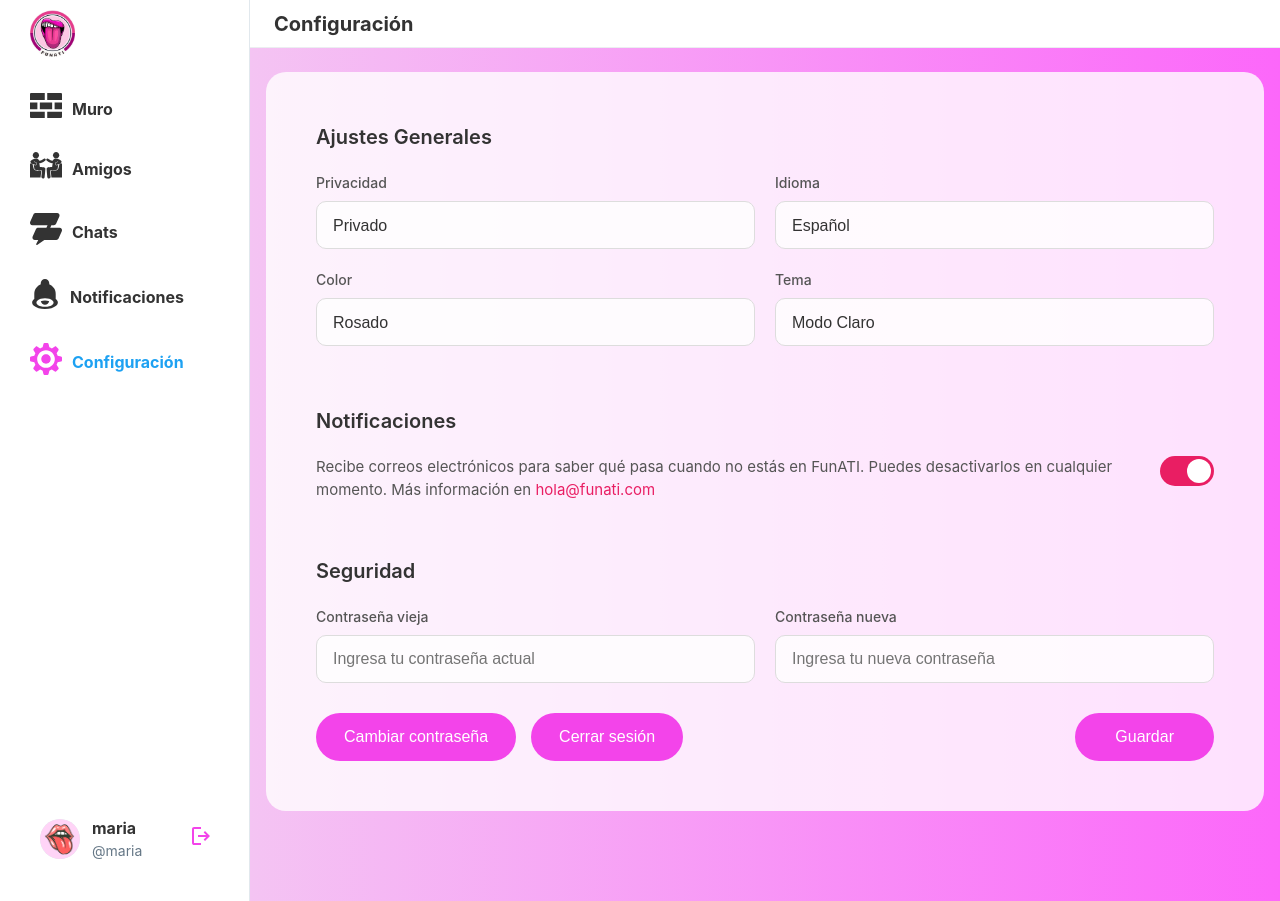
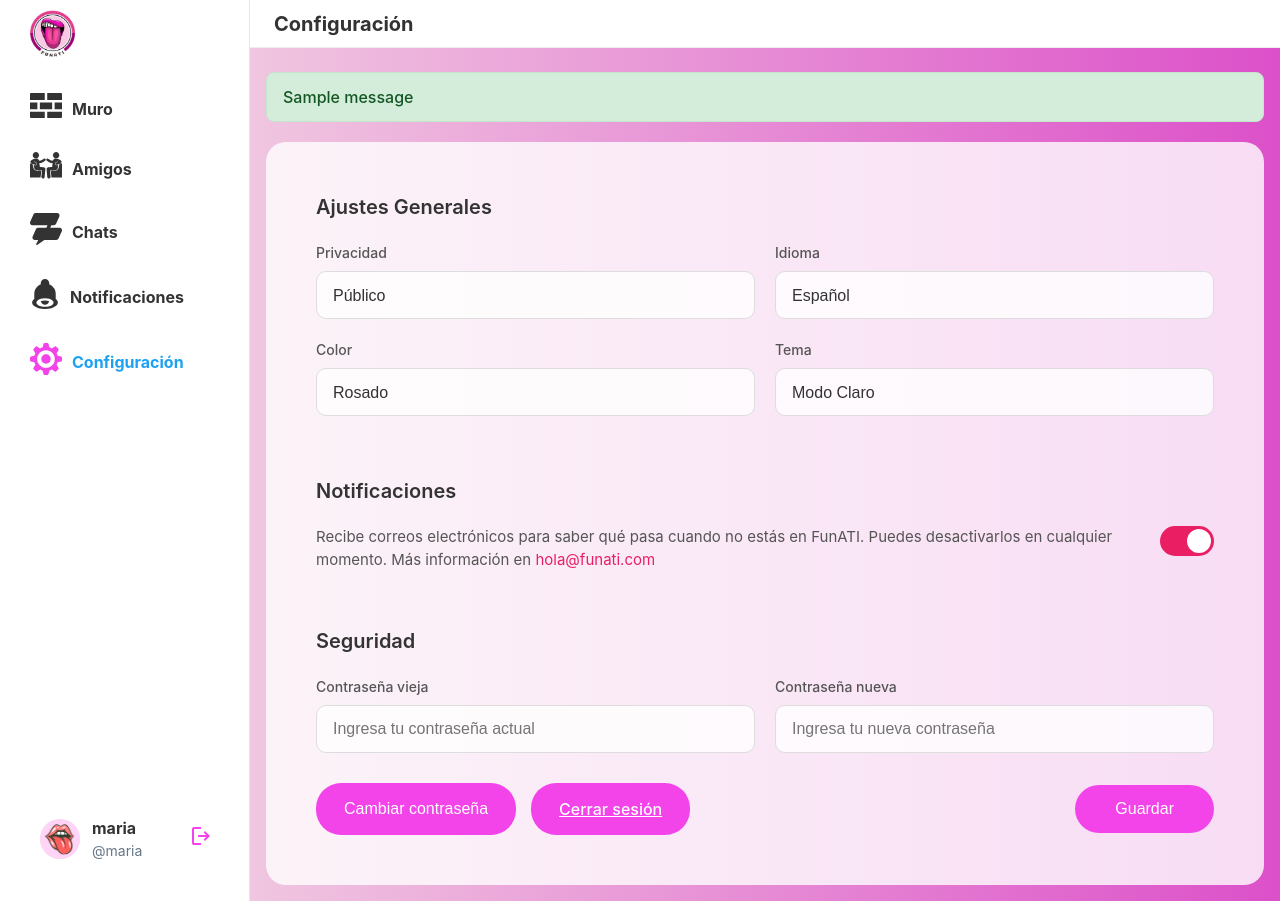
Before and after one commit to Daviddp96/RetirATI, a Django app: page /settings/ in a window 1280 px wide. Run offline with Django 5.2, Linux system fonts and the light colour scheme; a user stored in the database is signed in; data comes from the database, SQL or seed files in the repository; tables that the repository leaves empty hold one stand-in row (values such as "Sample post"); one stand-in notice (Sample message) is shown.

Commit message:
change color

```diff
--- a/funATI/funATI/settings.py
+++ b/funATI/funATI/settings.py
@@ -69,6 +69,7 @@ TEMPLATES = [
                 'django.template.context_processors.request',
                 'django.contrib.auth.context_processors.auth',
                 'django.contrib.messages.context_processors.messages',
+                'funATIAPP.context_processors.user_settings',
             ],
         },
     },
--- /dev/null
+++ b/funATI/funATIAPP/context_processors.py
@@ -0,0 +1,12 @@
+from .models import UserSettings
+
+def user_settings(request):
+    """Context processor para proporcionar configuraciones del usuario a todos los templates"""
+    if request.user.is_authenticated:
+        settings = UserSettings.get_user_settings(request.user)
+        return {
+            'user_settings': settings
+        }
+    return {
+        'user_settings': None
+    }
--- a/funATI/funATIAPP/static/css/settings.css
+++ b/funATI/funATIAPP/static/css/settings.css
@@ -118,6 +118,33 @@
     background-color: white;
     border-radius: 50%;
     transition: transform 0.3s;
+}
+
+.toggle-switch.inactive {
+    background-color: #ccc;
+}
+
+.toggle-switch.inactive::before {
+    right: auto;
+    left: 3px;
+}
+
+/* Styles for messages */
+.messages {
+    margin-bottom: 20px;
+}
+
+.alert {
+    padding: 12px 16px;
+    border-radius: 8px;
+    margin-bottom: 10px;
+    font-weight: 500;
+}
+
+.alert-success {
+    background-color: #d4edda;
+    border: 1px solid #c3e6cb;
+    color: #155724;
 }
 
 .password-row {
--- a/funATI/funATIAPP/templates/base.html
+++ b/funATI/funATIAPP/templates/base.html
@@ -25,5 +25,30 @@
     </div>
 
     {% block extra_js %}{% endblock %}
+
+    <!-- Script global para aplicar tema de color -->
+    <script>
+    document.addEventListener('DOMContentLoaded', () => {
+        {% if user_settings %}
+        const themeColor = '{{ user_settings.color_theme }}';
+        const mainContent = document.querySelector('.main-content');
+
+        if (mainContent) {
+            switch(themeColor) {
+                case 'azul':
+                    mainContent.style.background = 'linear-gradient(to right, #1DA9EF, #103A7B)';
+                    break;
+                case 'verde':
+                    mainContent.style.background = 'linear-gradient(to right, #32C479, #125B1F)';
+                    break;
+                case 'rosado':
+                default:
+                    mainContent.style.background = 'linear-gradient(to right, #f0c6e0, #dc50c9)';
+                    break;
+            }
+        }
+        {% endif %}
+    });
+    </script>
 </body>
 </html>
--- a/funATI/funATIAPP/templates/settings.html
+++ b/funATI/funATIAPP/templates/settings.html
@@ -10,43 +10,53 @@
 {% endblock %}
 
 {% block content %}
+{% if messages %}
+    <div class="messages">
+        {% for message in messages %}
+            <div class="alert alert-{{ message.tags }}">{{ message }}</div>
+        {% endfor %}
+    </div>
+{% endif %}
+
 <div class="settings-container">
+    <form method="post" action="{% url 'funATIAPP:settings' %}">
+        {% csrf_token %}
+
         <div class="section">
             <h2>Ajustes Generales</h2>
             <div class="form-row">
                 <div class="form-group">
                     <label>Privacidad</label>
-                <select class="form-control">
-                    <option>Privado</option>
-                    <option>Público</option>
-                    <option>Solo amigos</option>
+                    <select class="form-control" name="privacy">
+                        <option value="privado" {% if user_settings.privacy == 'privado' %}selected{% endif %}>Privado</option>
+                        <option value="publico" {% if user_settings.privacy == 'publico' %}selected{% endif %}>Público</option>
+                        <option value="solo_amigos" {% if user_settings.privacy == 'solo_amigos' %}selected{% endif %}>Solo amigos</option>
                     </select>
                 </div>
                 <div class="form-group">
                     <label>Idioma</label>
-                <select class="form-control">
-                    <option>Español</option>
-                    <option>English</option>
-                    <option>Français</option>
+                    <select class="form-control" name="language">
+                        <option value="es" {% if user_settings.language == 'es' %}selected{% endif %}>Español</option>
+                        <option value="en" {% if user_settings.language == 'en' %}selected{% endif %}>English</option>
+                        <option value="fr" {% if user_settings.language == 'fr' %}selected{% endif %}>Français</option>
                     </select>
                 </div>
             </div>
             <div class="form-row">
                 <div class="form-group">
                     <label>Color</label>
-                <select class="form-control">
-                    <option>Rosado</option>
-                    <option>Azul</option>
-                    <option>Verde</option>
-                    <option>Morado</option>
+                    <select class="form-control" name="color" id="colorSelector">
+                        <option value="rosado" {% if user_settings.color_theme == 'rosado' %}selected{% endif %}>Rosado</option>
+                        <option value="azul" {% if user_settings.color_theme == 'azul' %}selected{% endif %}>Azul</option>
+                        <option value="verde" {% if user_settings.color_theme == 'verde' %}selected{% endif %}>Verde</option>
                     </select>
                 </div>
                 <div class="form-group">
                     <label>Tema</label>
-                <select class="form-control">
-                    <option>Modo Claro</option>
-                    <option>Modo Oscuro</option>
-                    <option>Automático</option>
+                    <select class="form-control" name="theme">
+                        <option value="claro" {% if user_settings.theme_mode == 'claro' %}selected{% endif %}>Modo Claro</option>
+                        <option value="oscuro" {% if user_settings.theme_mode == 'oscuro' %}selected{% endif %}>Modo Oscuro</option>
+                        <option value="automatico" {% if user_settings.theme_mode == 'automatico' %}selected{% endif %}>Automático</option>
                     </select>
                 </div>
             </div>
@@ -58,7 +68,9 @@
                 <div class="notification-text">
                     Recibe correos electrónicos para saber qué pasa cuando no estás en FunATI. Puedes desactivarlos en cualquier momento. Más información en <a href="#">hola@funati.com</a>
                 </div>
-            <div class="toggle-switch" id="notificationToggle"></div>
+                <div class="toggle-switch" id="notificationToggle">
+                    <input type="checkbox" name="notifications" id="notifications" {% if user_settings.email_notifications %}checked{% endif %} style="display: none;">
+                </div>
             </div>
         </div>
 
@@ -67,41 +79,88 @@
             <div class="password-row">
                 <div class="form-group">
                     <label>Contraseña vieja</label>
-                <input type="password" class="password-input" placeholder="Ingresa tu contraseña actual">
+                    <input type="password" class="password-input" name="old_password" placeholder="Ingresa tu contraseña actual">
                 </div>
                 <div class="form-group">
                     <label>Contraseña nueva</label>
-                <input type="password" class="password-input" placeholder="Ingresa tu nueva contraseña">
+                    <input type="password" class="password-input" name="new_password" placeholder="Ingresa tu nueva contraseña">
                 </div>
             </div>
 
             <div class="button-group">
                 <div class="button-left">
-                <button class="btn btn-primary">Cambiar contraseña</button>
-                <button class="btn btn-secondary">Cerrar sesión</button>
+                    <button type="button" class="btn btn-secondary" onclick="changePassword()">Cambiar contraseña</button>
+                    <a href="{% url 'funATIAPP:logout' %}" class="btn btn-secondary">Cerrar sesión</a>
                 </div>
-            <button class="btn btn-save">Guardar</button>
+                <button type="submit" class="btn btn-save">Guardar</button>
             </div>
         </div>
+    </form>
 </div>
 {% endblock %}
 
 {% block extra_js %}
 <script>
-    // Función para cargar un archivo HTML en un elemento
-    function loadHTML(selector, filePath) {
-        fetch(filePath)
-            .then(response => response.text())
-            .then(html => {
-                document.querySelector(selector).innerHTML = html;
-            })
-            .catch(error => console.error('Error al cargar el archivo:', error));
+// Función para aplicar el color de tema
+function applyThemeColor(color) {
+    const mainContent = document.querySelector('.main-content');
+    switch(color) {
+        case 'azul':
+            mainContent.style.background = 'linear-gradient(to right, #1DA9EF, #103A7B)';
+            break;
+        case 'verde':
+            mainContent.style.background = 'linear-gradient(to right, #32C479, #125B1F)';
+            break;
+        case 'rosado':
+        default:
+            mainContent.style.background = 'linear-gradient(to right, #f0c6e0, #dc50c9)';
+            break;
+    }
 }
 
-    // Cargar el footer cuando el DOM esté listo
+// Función para el toggle de notificaciones
 document.addEventListener('DOMContentLoaded', () => {
-        // Puedes cargar también un header si tuvieras:
-        // loadHTML('#header-placeholder', 'header.html');
+    // Aplicar color de tema actual al cargar la página
+    const currentTheme = '{{ user_settings.color_theme }}';
+    applyThemeColor(currentTheme);
+
+    const toggleSwitch = document.getElementById('notificationToggle');
+    const checkbox = document.getElementById('notifications');
+
+    toggleSwitch.addEventListener('click', () => {
+        checkbox.checked = !checkbox.checked;
+        updateToggleAppearance();
     });
+
+    function updateToggleAppearance() {
+        if (checkbox.checked) {
+            toggleSwitch.classList.remove('inactive');
+        } else {
+            toggleSwitch.classList.add('inactive');
+        }
+    }
+
+    // Inicializar apariencia
+    updateToggleAppearance();
+
+    // Cambiar color dinámicamente
+    const colorSelector = document.getElementById('colorSelector');
+    colorSelector.addEventListener('change', (e) => {
+        applyThemeColor(e.target.value);
+    });
+});
+
+function changePassword() {
+    const oldPassword = document.querySelector('input[name="old_password"]').value;
+    const newPassword = document.querySelector('input[name="new_password"]').value;
+
+    if (!oldPassword || !newPassword) {
+        alert('Por favor, completa ambos campos de contraseña.');
+        return;
+    }
+
+    // Aquí podrías implementar la lógica de cambio de contraseña
+    alert('Funcionalidad de cambio de contraseña pendiente de implementar.');
+}
 </script>
 {% endblock %}
--- a/funATI/funATIAPP/views.py
+++ b/funATI/funATIAPP/views.py
@@ -5,7 +5,7 @@ def profile_detail_view(request, profile_id):
         return redirect('funATIAPP:profile')
     publications = profile.publications.order_by('-created_at')
     return render(request, 'perfil-main.html', {'profile': profile, 'publications': publications})
-from django.shortcuts import render, redirect
+from django.shortcuts import render, redirect, get_object_or_404
 from django.contrib.auth.decorators import login_required
 from django.contrib.auth import authenticate, login, logout
 from django.contrib.auth.models import User
@@ -13,10 +13,11 @@ from django.contrib.auth.tokens import default_token_generator
 from django.core.mail import send_mail
 from django.conf import settings
 from .forms import PublicationForm, RegisterForm, LoginForm, RecoverPasswordForm, ProfileEditForm
-from .models import Publication, Profile, Comment, Message, Notification
+from .models import Publication, Profile, Comment, Message, Notification, UserSettings
 from django.http import JsonResponse
 from random import sample
 from django.db.models import Q
+from django.contrib import messages
 
 # Create your views here.
 
@@ -378,8 +379,32 @@ def friends_view(request):
             'recommendations': recommendations
         })
 
+@login_required
 def settings_view(request):
-    return render(request, 'settings.html')
+    user_settings = UserSettings.get_user_settings(request.user)
+
+    if request.method == 'POST':
+        # Procesar el formulario de configuración
+        privacy = request.POST.get('privacy', user_settings.privacy)
+        language = request.POST.get('language', user_settings.language)
+        color_theme = request.POST.get('color', user_settings.color_theme)
+        theme_mode = request.POST.get('theme', user_settings.theme_mode)
+        email_notifications = request.POST.get('notifications') == 'on'
+
+        # Actualizar configuraciones
+        user_settings.privacy = privacy
+        user_settings.language = language
+        user_settings.color_theme = color_theme
+        user_settings.theme_mode = theme_mode
+        user_settings.email_notifications = email_notifications
+        user_settings.save()
+
+        messages.success(request, 'Configuración guardada exitosamente.')
+        return redirect('funATIAPP:settings')
+
+    return render(request, 'settings.html', {
+        'user_settings': user_settings
+    })
 
 @login_required
 def edit_profile_view(request):
```
Also changed, not shown: funATI/funATIAPP/models.py (+41 -0 lines), funATI/funATIAPP/migrations/0008_usersettings.py (added). Lines whose indentation alone changed are shown as unchanged.
